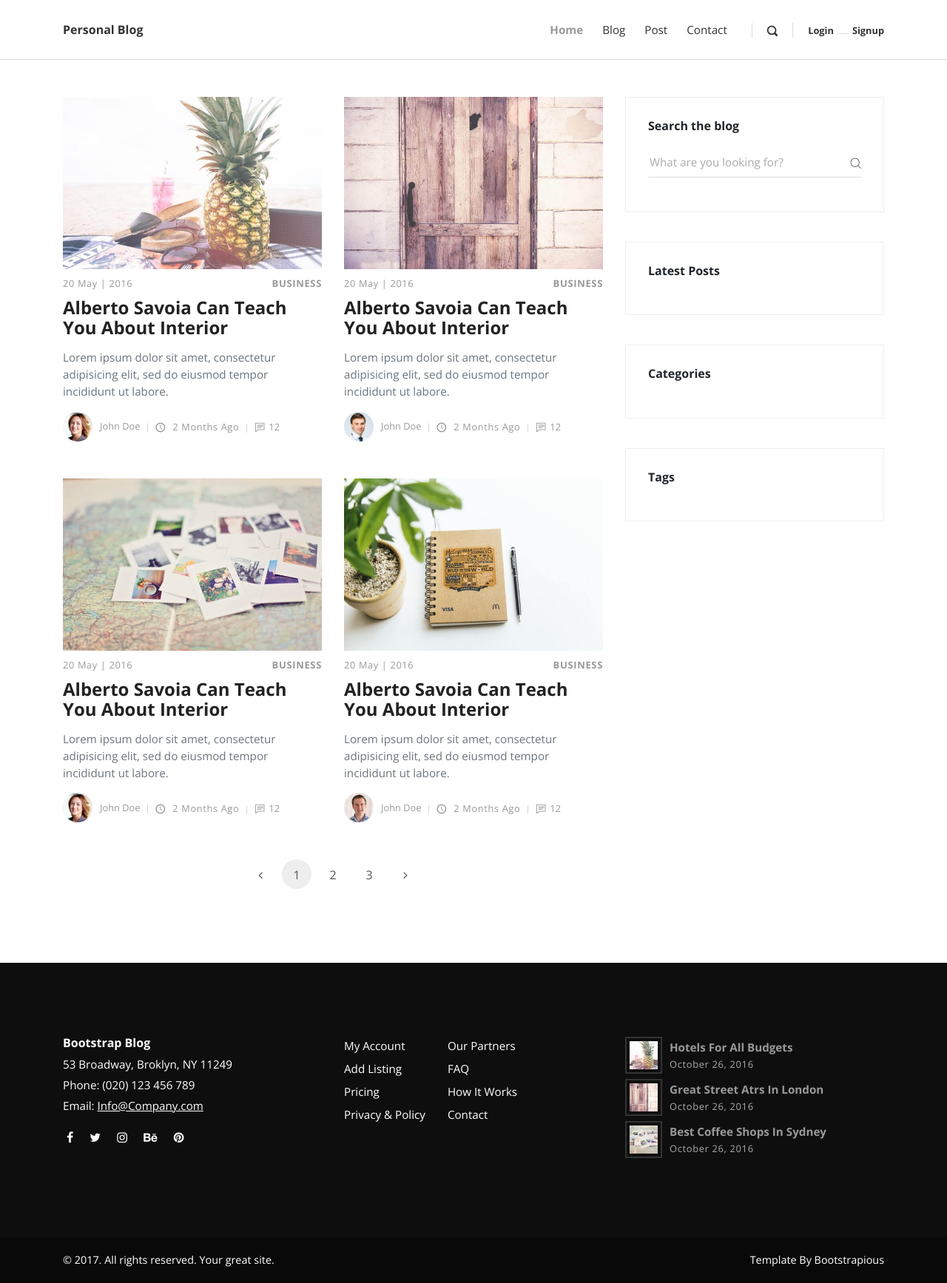
After one commit to premanuj/django-web-portal-2021-1, a Django app: page /blog/ in a window 1280 px wide. The commit adds this page. Shown: the whole page at 74% size. Run offline with Django 3.2, Linux system fonts and the light colour scheme; data that the repository does not hold is empty; some libraries are stand-ins or nearby versions.

Commit message:
Gerneric views CreateView, TemplateView

```diff
--- a/accounts/views.py
+++ b/accounts/views.py
@@ -41,6 +41,9 @@ class UserReistrationView(View):
             template_name = "accounts/signup.html"
             return render(request, template_name, {"form": form})
 
+    def put(self, request, *args, **kwargs):
+        pass
+
 
 
 
--- /dev/null
+++ b/blog_post/urls.py
@@ -0,0 +1,9 @@
+
+from django.urls import path
+from blog_post.views import BlogPostView, BlogPostCreateView, get_tags
+
+urlpatterns = [
+    path('', BlogPostView.as_view(), name='blog'),
+    path('create/', BlogPostCreateView.as_view(), name='create_post'),
+    # path('get_tags/', get_tags, name='get_tags'),
+]
--- a/blog_post/views.py
+++ b/blog_post/views.py
@@ -1,3 +1,27 @@
 from django.shortcuts import render
+from django.views.generic import TemplateView, CreateView, UpdateView, DeleteView, DetailView, ListView
+from blog_post.models import Category, Tag, BlogPost
+from django.http import JsonResponse
+from django.utils.decorators import method_decorator
+# Create your views here.
 
-# Create your views here.
+class BlogPostView(TemplateView):
+    template_name = "blog_post/blog.html"
+
+    def get_context_data(self, **kwargs):
+        context = super().get_context_data(**kwargs)
+        context["categories"] = Category.objects.all()
+        context["tags"] = Tag.objects.all()
+        posts = BlogPost.objects.all().order_by('-created_at')
+        context["latest_posts"] = posts if len(posts) < 3 else posts[:3]
+        context["popular_posts"] = BlogPost.objects.all().order_by('-viewer')
+        return context
+
+class BlogPostCreateView(CreateView):
+    model = BlogPost
+    template_name = "blog_post/post.html"
+    fields = ('title', 'content', 'tags', 'categories', 'cover_image')
+
+# @method_decorator(methods = ["GET"])
+def get_tags(request):
+    tags = Tag.objects.all()
--- a/portal/settings.py
+++ b/portal/settings.py
@@ -41,6 +41,7 @@ INSTALLED_APPS = [
     'crispy_forms',
 
     'accounts',
+    'blog_post',
 ]
 
 MIDDLEWARE = [
--- a/portal/urls.py
+++ b/portal/urls.py
@@ -20,6 +20,7 @@ from . import views
 urlpatterns = [
     path('admin/', admin.site.urls),
     path('accounts/', include('accounts.urls')),
+    path('blog/', include('blog_post.urls')),
     path('', views.index, name='index'),
     path('home/', views.home, name='home'),
 ]
--- /dev/null
+++ b/templates/blog_post/blog.html
@@ -0,0 +1,249 @@
+{% extends "partials/layout.html" %}
+{% load static %}
+{% block external_links %}
+{% include "partials/external_links.html" %}
+{% endblock external_links %}
+{%block header %}
+{% include "partials/header.html" %}
+{% endblock header %}
+{%block body %}
+<div class="container">
+    <div class="row">
+        <!-- Latest Posts -->
+        <main class="posts-listing col-lg-8">
+            <div class="container">
+                <div class="row">
+                    <!-- post -->
+                    <div class="post col-xl-6">
+                        <div class="post-thumbnail">
+                            <a href="post.html"><img src="img/blog-post-1.jpeg" alt="..." class="img-fluid" /></a>
+                        </div>
+                        <div class="post-details">
+                            <div class="post-meta d-flex justify-content-between">
+                                <div class="date meta-last">20 May | 2016</div>
+                                <div class="category"><a href="#">Business</a></div>
+                            </div>
+                            <a href="post.html">
+                                <h3 class="h4">
+                                    Alberto Savoia Can Teach You About Interior
+                                </h3>
+                            </a>
+                            <p class="text-muted">
+                                Lorem ipsum dolor sit amet, consectetur adipisicing elit, sed do
+                                eiusmod tempor incididunt ut labore.
+                            </p>
+                            <footer class="post-footer d-flex align-items-center">
+                                <a href="#" class="author d-flex align-items-center flex-wrap">
+                                    <div class="avatar">
+                                        <img src="img/avatar-3.jpg" alt="..." class="img-fluid" />
+                                    </div>
+                                    <div class="title"><span>John Doe</span></div>
+                                </a>
+                                <div class="date"><i class="icon-clock"></i> 2 months ago</div>
+                                <div class="comments meta-last">
+                                    <i class="icon-comment"></i>12
+                                </div>
+                            </footer>
+                        </div>
+                    </div>
+                    <!-- post             -->
+                    <div class="post col-xl-6">
+                        <div class="post-thumbnail">
+                            <a href="post.html"><img src="img/blog-post-2.jpg" alt="..." class="img-fluid" /></a>
+                        </div>
+                        <div class="post-details">
+                            <div class="post-meta d-flex justify-content-between">
+                                <div class="date meta-last">20 May | 2016</div>
+                                <div class="category"><a href="#">Business</a></div>
+                            </div>
+                            <a href="post.html">
+                                <h3 class="h4">
+                                    Alberto Savoia Can Teach You About Interior
+                                </h3>
+                            </a>
+                            <p class="text-muted">
+                                Lorem ipsum dolor sit amet, consectetur adipisicing elit, sed do
+                                eiusmod tempor incididunt ut labore.
+                            </p>
+                            <div class="post-footer d-flex align-items-center">
+                                <a href="#" class="author d-flex align-items-center flex-wrap">
+                                    <div class="avatar">
+                                        <img src="img/avatar-2.jpg" alt="..." class="img-fluid" />
+                                    </div>
+                                    <div class="title"><span>John Doe</span></div>
+                                </a>
+                                <div class="date"><i class="icon-clock"></i> 2 months ago</div>
+                                <div class="comments meta-last">
+                                    <i class="icon-comment"></i>12
+                                </div>
+                            </div>
+                        </div>
+                    </div>
+                    <!-- post             -->
+                    <div class="post col-xl-6">
+                        <div class="post-thumbnail">
+                            <a href="post.html"><img src="img/blog-post-3.jpeg" alt="..." class="img-fluid" /></a>
+                        </div>
+                        <div class="post-details">
+                            <div class="post-meta d-flex justify-content-between">
+                                <div class="date meta-last">20 May | 2016</div>
+                                <div class="category"><a href="#">Business</a></div>
+                            </div>
+                            <a href="post.html">
+                                <h3 class="h4">
+                                    Alberto Savoia Can Teach You About Interior
+                                </h3>
+                            </a>
+                            <p class="text-muted">
+                                Lorem ipsum dolor sit amet, consectetur adipisicing elit, sed do
+                                eiusmod tempor incididunt ut labore.
+                            </p>
+                            <div class="post-footer d-flex align-items-center">
+                                <a href="#" class="author d-flex align-items-center flex-wrap">
+                                    <div class="avatar">
+                                        <img src="img/avatar-3.jpg" alt="..." class="img-fluid" />
+                                    </div>
+                                    <div class="title"><span>John Doe</span></div>
+                                </a>
+                                <div class="date"><i class="icon-clock"></i> 2 months ago</div>
+                                <div class="comments meta-last">
+                                    <i class="icon-comment"></i>12
+                                </div>
+                            </div>
+                        </div>
+                    </div>
+                    <!-- post -->
+                    <div class="post col-xl-6">
+                        <div class="post-thumbnail">
+                            <a href="post.html"><img src="img/blog-post-4.jpeg" alt="..." class="img-fluid" /></a>
+                        </div>
+                        <div class="post-details">
+                            <div class="post-meta d-flex justify-content-between">
+                                <div class="date meta-last">20 May | 2016</div>
+                                <div class="category"><a href="#">Business</a></div>
+                            </div>
+                            <a href="post.html">
+                                <h3 class="h4">
+                                    Alberto Savoia Can Teach You About Interior
+                                </h3>
+                            </a>
+                            <p class="text-muted">
+                                Lorem ipsum dolor sit amet, consectetur adipisicing elit, sed do
+                                eiusmod tempor incididunt ut labore.
+                            </p>
+                            <div class="post-footer d-flex align-items-center">
+                                <a href="#" class="author d-flex align-items-center flex-wrap">
+                                    <div class="avatar">
+                                        <img src="img/avatar-1.jpg" alt="..." class="img-fluid" />
+                                    </div>
+                                    <div class="title"><span>John Doe</span></div>
+                                </a>
+                                <div class="date"><i class="icon-clock"></i> 2 months ago</div>
+                                <div class="comments meta-last">
+                                    <i class="icon-comment"></i>12
+                                </div>
+                            </div>
+                        </div>
+                    </div>
+                </div>
+                <!-- Pagination -->
+                <nav aria-label="Page navigation example">
+                    <ul class="pagination pagination-template d-flex justify-content-center">
+                        <li class="page-item">
+                            <a href="#" class="page-link">
+                                <i class="fa fa-angle-left"></i></a>
+                        </li>
+                        <li class="page-item">
+                            <a href="#" class="page-link active">1</a>
+                        </li>
+                        <li class="page-item"><a href="#" class="page-link">2</a></li>
+                        <li class="page-item"><a href="#" class="page-link">3</a></li>
+                        <li class="page-item">
+                            <a href="#" class="page-link">
+                                <i class="fa fa-angle-right"></i></a>
+                        </li>
+                    </ul>
+                </nav>
+            </div>
+        </main>
+        <aside class="col-lg-4">
+            <!-- Widget [Search Bar Widget]-->
+            <div class="widget search">
+                <header>
+                    <h3 class="h6">Search the blog</h3>
+                </header>
+                <form action="#" class="search-form">
+                    <div class="form-group">
+                        <input type="search" placeholder="What are you looking for?" />
+                        <button type="submit" class="submit">
+                            <i class="icon-search"></i>
+                        </button>
+                    </div>
+                </form>
+            </div>
+            <!-- Widget [Latest Posts Widget]        -->
+            <div class="widget latest-posts">
+                <header>
+                    <h3 class="h6">Latest Posts</h3>
+                </header>
+                <div class="blog-posts">
+                    {% for post in latest_posts %}
+
+
+                        <a href="#">
+                            <div class="item d-flex align-items-center">
+                                <div class="image">
+                                {% if post.cover_image %}
+
+                                    <img src="img/small-thumbnail-1.jpg" alt="..." class="img-fluid" />
+                                {% else %}
+                                    <img src="{% static 'img/small-thumbnail-1.jpg' %}" alt="..." class="img-fluid" />
+                                {% endif %}
+                                </div>
+                                <div class="title">
+                                    <strong>{{post.title}}</strong>
+                                    <div class="d-flex align-items-center">
+                                        <div class="views"><i class="icon-eye"></i> {{ post.viewer }}</div>
+                                        <div class="comments"><i class="icon-comment"></i>12</div>
+                                    </div>
+                                </div>
+                            </div>
+                        </a>
+                    {% endfor %}
+                </div>
+            </div>
+            <!-- Widget [Categories Widget]-->
+            <div class="widget categories">
+                <header>
+                    <h3 class="h6">Categories</h3>
+                </header>
+                {% for category in categories %}
+                <div class="item d-flex justify-content-between">
+                    <a href="#">{{ category.title }}</a><span>12</span>
+                </div>
+                {% endfor %}
+            </div>
+            <!-- Widget [Tags Cloud Widget]-->
+            <div class="widget tags">
+                <header>
+                    <h3 class="h6">Tags</h3>
+                </header>
+                <ul class="list-inline">
+                    {% for tag in tags %}
+
+                    <li class="list-inline-item">
+                        <a href="#" class="tag">#{{ tag.name }}</a>
+                    </li>
+                    {% endfor %}
+                </ul>
+            </div>
+        </aside>
+    </div>
+</div>
+{% endblock body %}
+{% block footer %}
+{% include "partials/footer.html" %}
+{% endblock footer %}
+{% block external_scripts %}
+{% include "partials/external_scripts.html" %}
+{% endblock external_scripts %}
--- a/templates/partials/header.html
+++ b/templates/partials/header.html
@@ -29,7 +29,7 @@
         <ul class="navbar-nav ml-auto">
             <li class="nav-item"><a href="index.html" class="nav-link active ">Home</a>
             </li>
-            <li class="nav-item"><a href="blog.html" class="nav-link ">Blog</a>
+            <li class="nav-item"><a href="{% url 'blog' %}" class="nav-link ">Blog</a>
             </li>
             <li class="nav-item"><a href="post.html" class="nav-link ">Post</a>
             </li>
@@ -39,7 +39,12 @@
         <div class="navbar-text"><a href="#" class="search-btn"><i class="icon-search-1"></i></a></div>
         {% if request.user.is_authenticated %}
 
-        <ul class="langs navbar-text"><a href="{% url 'logout'%}" class="active">Logout</a></ul>
+        <ul class="langs navbar-text"><a href="{% url 'logout'%}" class="active">Logout</a>
+        {% if request.user.is_superuser %}
+        <span>           </span>
+        <a href="{% url 'create_post' %}" class="active">Create Post</a>
+        {% endif %}
+        </ul>
         {% else %}
         <ul class="langs navbar-text"><a href="{% url 'login'%}" class="active">Login</a><span>           </span><a href="{% url 'register' %}" class="active">Signup</a></ul>
         {% endif %}
```
Also changed, not shown: blog_post/admin.py (+6 -1 lines), blog_post/models.py (+17 -5 lines), templates/blog_post/post.html (added, +45 -0 lines), blog_post/migrations/0001_initial.py (added), blog_post/migrations/0002_auto_20210224_0250.py (added).
